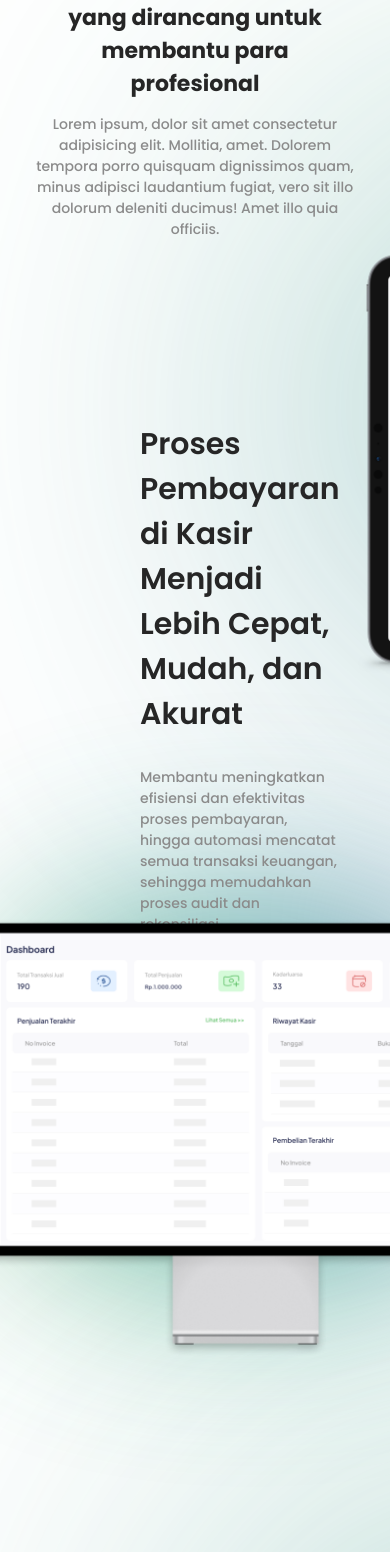
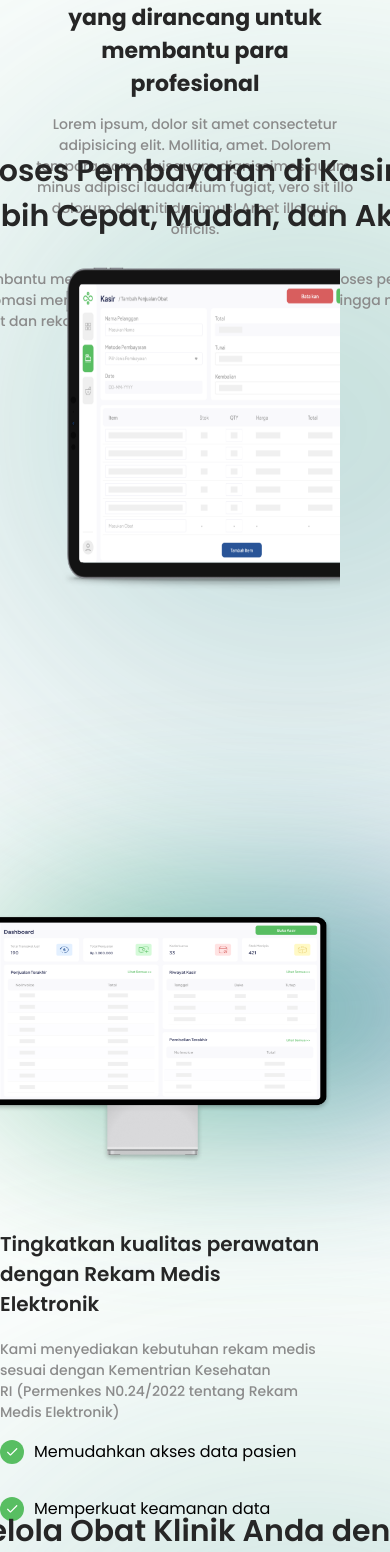
Before and after one commit to TioNovriadiPutra/pharmacin-web-portfolio, a Next.js app: page / in a window 390 px wide. Shown: the part 2087-3639 px from the top of the page. Built offline with nearby package versions, Linux system fonts and the light colour scheme.

Commit message:
responsive component

```diff
--- a/components/BoxFeatures/features.module.css
+++ b/components/BoxFeatures/features.module.css
@@ -50,7 +50,7 @@
     justify-content: space-around;
 }
 
-@media (max-width: 360px) {
+@media (min-width: 360px) and (max-width: 768px) {
     .frameFeatures{
         display: flex;
         flex-direction: column;
--- a/components/SectionBoxGroup/boxGroupLeft.module.css
+++ b/components/SectionBoxGroup/boxGroupLeft.module.css
@@ -67,3 +67,63 @@
   display: flex;
   align-items: center;
 }
+
+@media (min-width: 360px) and (max-width: 768px) {
+  .frameSectionFive {
+    display: flex;
+    flex-direction: column;
+  }
+  .eclipseImgSectionFive {
+    background: linear-gradient(
+      420deg,
+      rgb(80.92, 174.26, 106.11) 0%,
+      rgb(41, 151, 137.8) 50%,
+      rgb(41, 84, 151) 100%
+    );
+    border-radius: 251px;
+    filter: blur(100px);
+    height: 200px;
+    position: absolute;
+    opacity: 0.8;
+    width: 500px;
+    z-index: -1;
+    justify-content: flex-start;
+  }
+  .textWrapperFirstFive {
+    color: var(--Regular, #262626);
+    font-size: 20px;
+    font-style: normal;
+    font-weight: 600;
+    line-height: normal;
+    width: 320px;
+
+  }
+  .frameTextWrapperSectionFive {
+    width: 320px;
+    height: auto;
+    display: flex;
+    flex-direction: column;
+    justify-content: center;
+
+  }
+
+  .textWrapperSecondFive {
+    color: #8b8b8b;
+    font-size: 14px;
+    font-style: normal;
+    font-weight: 500;
+    line-height: normal;
+    width: 320px;
+  }
+
+  .frameImgAndGrdFive {
+    width: 502px;
+    height: 300px;
+  }
+
+  .frameImgAndGrdFive img {
+    height: 260px;
+    width: 344px;
+    z-index: 1;
+  }
+}
--- a/components/SectionBoxGroup/boxGroupLeft.tsx
+++ b/components/SectionBoxGroup/boxGroupLeft.tsx
@@ -29,7 +29,6 @@ const BoxGroupLeft: React.FC<Props> = ({
 
         <div className={style.frameTextWrapperSectionFive}>
           <p className={style.textWrapperFirstFive}>{text1}</p>
-
           <div className={style.textWrapperSecondFive}>{text2}</div>
 
           <div className={style.cekPoints}>
--- a/components/SectionBoxGroup/boxGroupRight.module.css
+++ b/components/SectionBoxGroup/boxGroupRight.module.css
@@ -7,12 +7,12 @@
   display: flex;
   flex-direction: row;
   justify-content: space-between;
+  align-items: center;
 }
 
 .frameTextWrapperSectionFour {
   width: 593px;
   height: 130px;
-  margin-top: 273px;
   margin-left: 140px;
 }
 
@@ -34,8 +34,6 @@
 
 .frameImgAndGrd {
   height: 460px;
-  margin-top: 110px;
-  position: relative;
 
 }
 
@@ -62,3 +60,15 @@
   z-index: 1;
   justify-content: flex-end;
 }
+@media (min-width: 360px) and (max-width: 768px) {
+  .frameSectionFour {
+    display: flex;
+    flex-direction: column;
+  }
+  .frameImgAndGrd img {
+    height: 349px;
+    width :289px;
+    z-index: 1;
+    justify-content: flex-end;
+  }
+}
--- a/components/SectionBoxGroup/boxGroupRight.tsx
+++ b/components/SectionBoxGroup/boxGroupRight.tsx
@@ -14,7 +14,6 @@ const BoxGroupRight: React.FC<Props> = ({imgSrc,text1,text2}) => {
     return (
         <div className={style.boxFour}>
         <div className={style.frameSectionFour}>
-
           <div className={style.frameTextWrapperSectionFour}>
             <p className={style.textWrapperFirstFour}>
               {text1}
@@ -29,7 +28,6 @@ const BoxGroupRight: React.FC<Props> = ({imgSrc,text1,text2}) => {
             <div className={style.eclipseImgSectionFour}></div>
             <img src={imgSrc} alt="" />
           </div>
-
         </div>
       </div>
     );
--- a/components/SectionEmail/sectionEmail.module.css
+++ b/components/SectionEmail/sectionEmail.module.css
@@ -93,12 +93,11 @@
       rgb(125.39, 206.13, 160.28) 50%,
       rgb(87.96, 165.65, 190.19) 100%
     );
-    background-size: cover;
-    background-position: center;
     opacity: 0.8;
     display: flex;
     justify-content: center;
     align-items: center;
+
   }
 
   .textWrapperFirst{
--- a/components/sectionOne.module.css
+++ b/components/sectionOne.module.css
@@ -1,5 +1,4 @@
 .frame {
-  /* background-color:#ffffffff; */
   height: 996px;
   overflow: hidden;
   width: 100%;
```
Also changed, not shown: components/BoxVisi/BoxVisi.tsx (added, +28 -0 lines), components/BoxVisi/boxVisi.module.css (added, +70 -0 lines), pages/solusi/solusi.module.css (+11 -0 lines), pages/tentangkami/index.tsx (+5 -29 lines), pages/tentangkami/tentangkami.module.css (+2 -71 lines).
